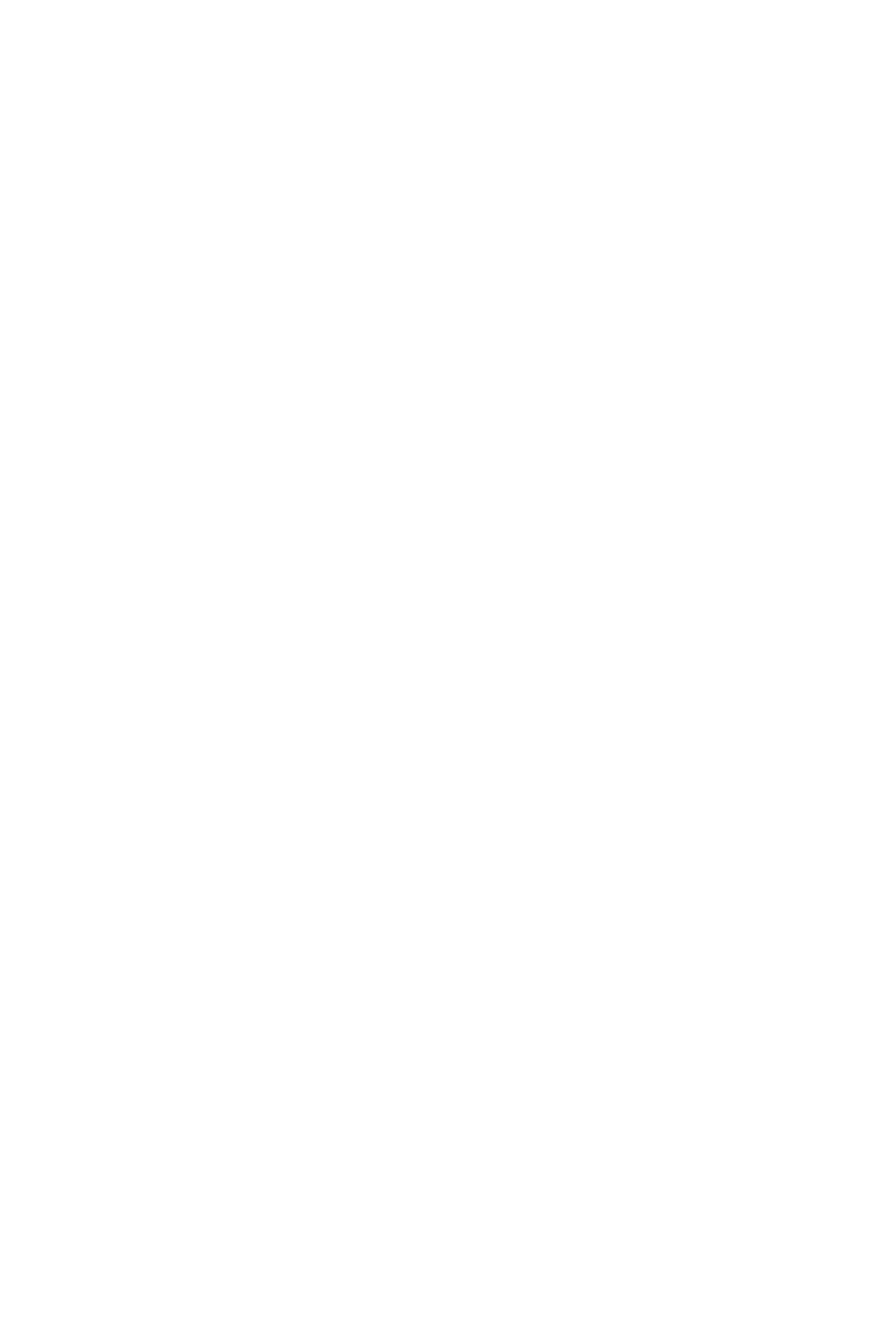
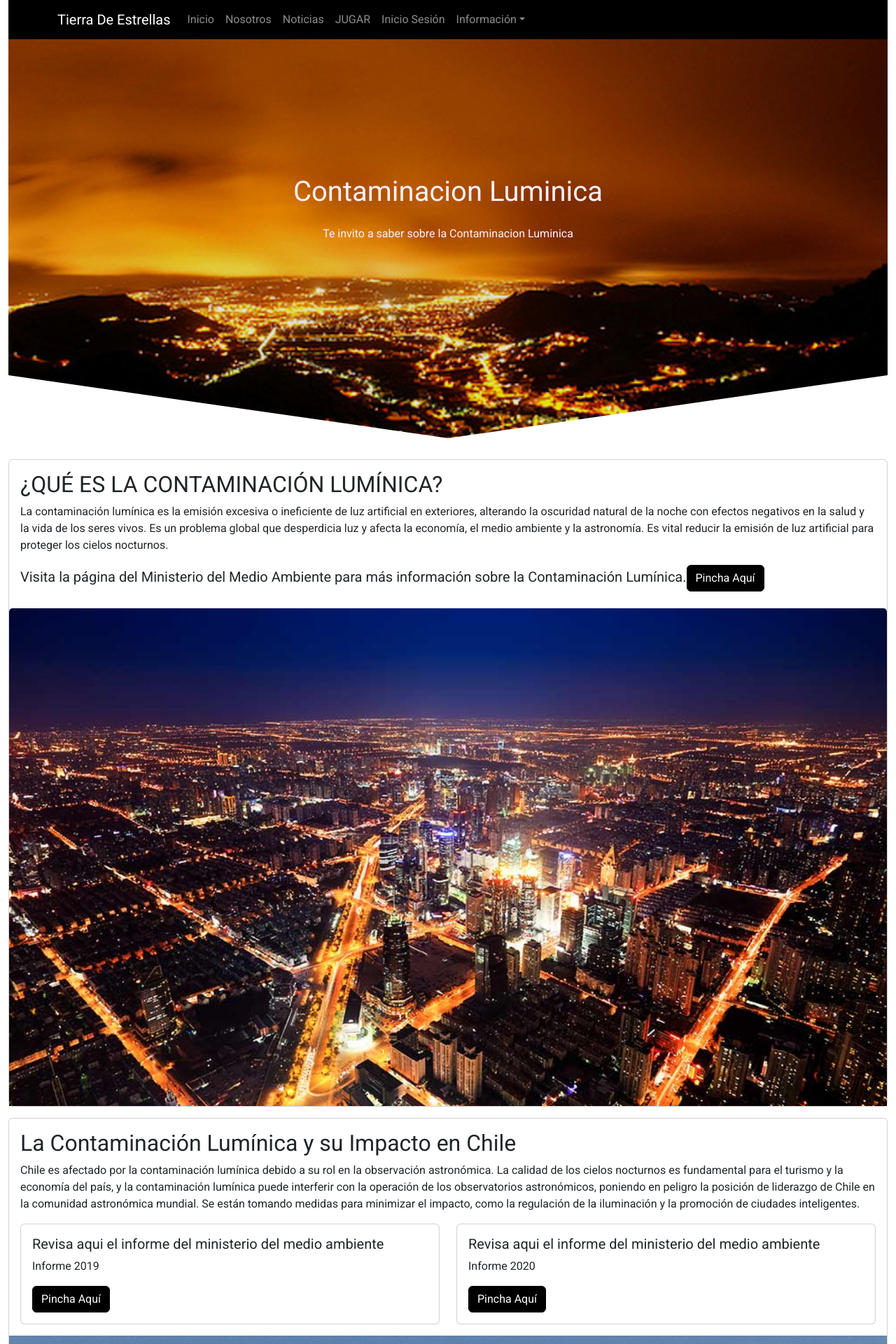
Before and after one commit to fabifatal/Tierra-De-Estrellas, a React (Create React App) app in the folder React/tdar/: page /ContaminacionLuminica in a window 1280 px wide. Before the commit this address had no page. Shown: the top 1920 px of the page at 70% size. Before the commit the page ends 800 px from the top, so only its background shows below. Built offline with nearby package versions, Linux system fonts and the light colour scheme.

Commit message:
arregle la pagina contaminacion luminica

```diff
--- a/React/tdar/src/App.js
+++ b/React/tdar/src/App.js
@@ -6,7 +6,7 @@ import NosotrosPages from './pages/NosotrosPages';
 import NoticiasPages from './pages/NoticiasPages';
 import AstronomiaPages from './pages/AstronomiaPages';
 import JuegoPage from './pages/JuegoPage';
-
+import ContaminacionLuminica from './pages/ContaminacionLuminicaPage';
 
 
 const App = () => {
@@ -18,6 +18,7 @@ const App = () => {
         <Route path="/Noticias" element={<NoticiasPages/>}></Route>
         <Route path="/Astronomia" element={<AstronomiaPages/>}></Route>
         <Route path="/Juego" element={<JuegoPage />}></Route>
+        <Route path="/ContaminacionLuminica" element={<ContaminacionLuminica/>}></Route>
 
 
 
--- a/React/tdar/src/components/Encabezados.js
+++ b/React/tdar/src/components/Encabezados.js
@@ -49,9 +49,23 @@ const EncabezadoAstronomia = () => {
   );
 };
 
+const EncabezadoContLum = () => {
+  return (
+    <div className="encabezadoContLum">
+      <div className="encabezado_container container">
+        <h1 className="encabezado_title">Contaminacion Luminica</h1>
+        <p className="encabezado_paragraph">
+          Te invito a saber sobre la Contaminacion Luminica{" "}
+        </p>
+      </div>
+    </div>
+  );
+};
+
 export {
   EncabezadoInicio,
   EncabezadoNosotros,
   EncabezadoNoticias,
   EncabezadoAstronomia,
+  EncabezadoContLum,
 };
--- a/React/tdar/src/css/style.css
+++ b/React/tdar/src/css/style.css
@@ -544,3 +544,29 @@ renombro lo que en particular quiero cambiar */
 .piefinallogin_img{
     width: 30px;
 }*/
+
+.encabezadoContLum {
+    width: 100%;
+    height: 70vh;
+    min-height: 600px;
+    max-height: 800px;
+    position: relative;
+    display: flex;
+    justify-content: center;
+    grid-template-rows: 100px 1fr;
+    color: rgb(255, 240, 250);
+  }
+
+  .encabezadoContLum::before {
+    content: "";
+    position: absolute;
+    top: 0;
+    left: 0;
+    width: 100%;
+    height: 100%;
+    background-image: linear-gradient(180deg, #00000020 0%, #00000017 100%),
+      url("../imagenes/contaminacion-luminica-chile-recomiendo-pirque.jpg");
+    background-size: cover;
+    clip-path: polygon(0 0, 100% 0, 100% 80%, 50% 95%, 0 80%);
+    z-index: -1;
+  }
--- a/React/tdar/src/pages/ContaminacionLuminicaPage.js
+++ b/React/tdar/src/pages/ContaminacionLuminicaPage.js
@@ -1,34 +1,60 @@
 import React from "react";
-import NavBar from "../components/NavBar";
 import Contlum from "../imagenes/contaminacion-luminica88398.jpg"
-import "./ContaminacionLuminicaPage.css"
+import EclipseChile from "../imagenes/eclipse-chile.jpg"
+import NavMenu from "../components/NavMenu";
+import { EncabezadoContLum } from "../components/Encabezados";
+import Piefinal from "../components/PieFinal";
 
 const ContaminacionLuminica = () => {
   return (<div className="container-fluid">
-    <NavBar />
-    <h1>
-      Contaminacion Luminica
-    </h1>
-    <div className="contcontaminacion">
-      <div id="parrafo">
-        <h1>¿QUÉ ES LA CONTAMINACIÓN LUMÍNICA?</h1>
-        <p>
-          La contaminación lumínica corresponde a la alteración de la oscuridad natural de la noche, provocada por luz desaprovechada, innecesaria o inadecuada, generada por el alumbrado de exteriores, la cual genera impactos en la salud y en la vida de los seres vivos.
-          Es un problema global, que afecta en especial a las ciudades, pero no de manera exclusiva.
-          La contaminación lumínica involucra siempre un desperdicio de luz:
-          <ul>
-            <li type="disc">Ya sea porque no se ilumina el objetivo: suelo, construcción, etc. y por ello la luz se escapa o dispersa al horizonte o al cielo directamente.</li>
-            <li type="disc">Porque se ocupa en momentos innecesarios o en la cantidad innecesaria.</li>
-            <li type="disc">Porque se emite en un espectro no útil para la visión humana, pero que afecta a otros seres vivos o actividades como la observación astronómica.</li>
-          </ul>
-        </p>
+
+    <NavMenu />
+
+    <EncabezadoContLum />
+
+    <div class="card mb-3">
+      <div class="card-body">
+        <h2 class="card-title">¿QUÉ ES LA CONTAMINACIÓN LUMÍNICA?</h2>
+        <p class="card-text">La contaminación lumínica es la emisión excesiva o ineficiente de luz artificial en exteriores, alterando la oscuridad natural de la noche con efectos negativos en la salud y la vida de los seres vivos. Es un problema global que desperdicia luz y afecta la economía, el medio ambiente y la astronomía. Es vital reducir la emisión de luz artificial para proteger los cielos nocturnos.</p>
+        <h5 class="card-title">Visita la página del Ministerio del Medio Ambiente para más información sobre la Contaminación Lumínica.
+          <a href="https://luminica.mma.gob.cl/" class="btn btn-primary">Pincha Aquí</a>
+        </h5>
       </div>
-      <div id="centrador">
-        <img id="imagen" src={Contlum} />
+      <img src={Contlum} class="card-img-top" alt="..." />
+    </div>
+    <div class="card">
+      <div class="card-body">
+        <h2 class="card-title">La Contaminación Lumínica y su Impacto en Chile</h2>
+        <p class="card-text">Chile es afectado por la contaminación lumínica debido a su rol en la observación astronómica. La calidad de los cielos nocturnos es fundamental para el turismo y la economía del país, y la contaminación lumínica puede interferir con la operación de los observatorios astronómicos, poniendo en peligro la posición de liderazgo de Chile en la comunidad astronómica mundial. Se están tomando medidas para minimizar el impacto, como la regulación de la iluminación y la promoción de ciudades inteligentes.</p>
+
+        <div class="row">
+          <div class="col-sm-6 mb-3 mb-sm-0">
+            <div class="card">
+              <div class="card-body">
+                <h5 class="card-title">Revisa aqui el informe del ministerio del medio ambiente</h5>
+                <p class="card-text">Informe 2019</p>
+                <a href="https://sinia.mma.gob.cl/wp-content/uploads/2019/12/Contaminaci%C3%B3n-Lum%C3%ADnica-REMA-2019.pdf" class="btn btn-primary">Pincha Aquí</a>
+              </div>
+            </div>
+          </div>
+          <div class="col-sm-6">
+            <div class="card">
+              <div class="card-body">
+                <h5 class="card-title">Revisa aqui el informe del ministerio del medio ambiente</h5>
+                <p class="card-text">Informe 2020</p>
+                <a href="https://sinia.mma.gob.cl/wp-content/uploads/2021/04/11-contaminacion-luminica.pdf" class="btn btn-primary">Pincha Aquí</a>
+              </div>
+            </div>
+          </div>
+        </div>
       </div>
+      <img src={EclipseChile} class="card-img-bottom" alt="..." />
     </div>
+
+
+    <Piefinal />
+
   </div>
-
   )
 }
 
```
Also changed, not shown: React/tdar/src/pages/ContaminacionLuminicaPage.css (deleted, +0 -28 lines), React/tdar/src/imagenes/contaminacion-luminica-chile-recomiendo-pirque.jpg (added), React/tdar/src/imagenes/eclipse-chile.jpg (added), React/tdar/src/pages/ContaminacionPages.js (deleted).
